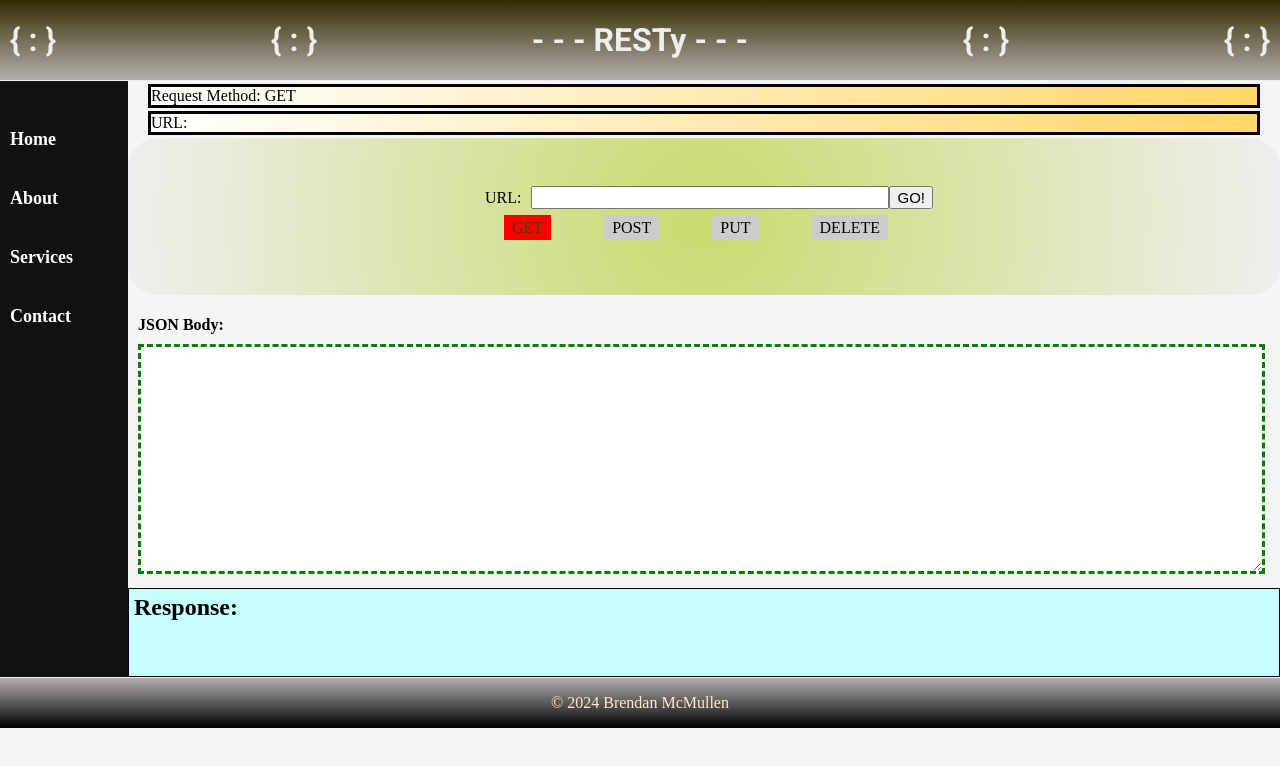
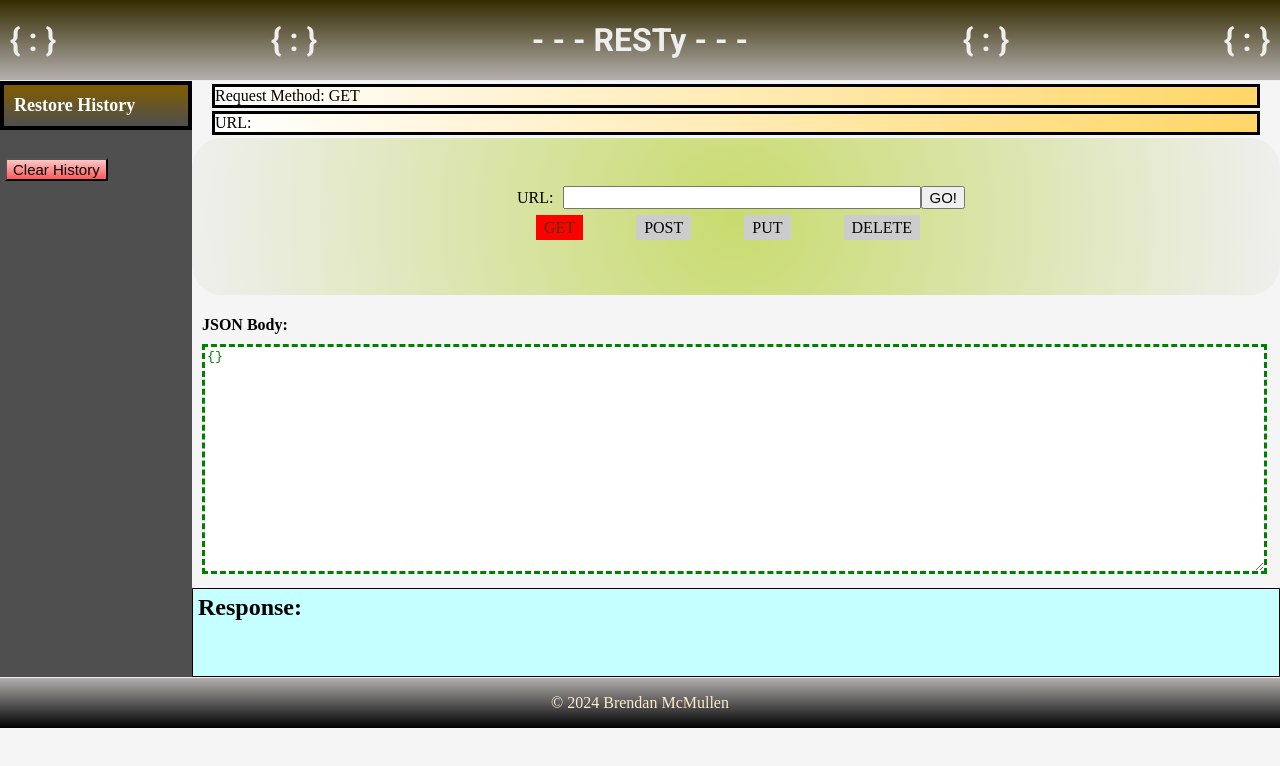
Before and after one commit to bgmcmullen/resty, a React (Vite) app: page / in a window 1280 px wide. Shown: the top 766 px of the page. Built offline with nearby package versions, Linux system fonts and the light colour scheme.

Commit message:
added history

```diff
--- a/src/App.jsx
+++ b/src/App.jsx
@@ -11,17 +11,19 @@ const App = () => {
   const [data, setData] = useState(null);
   const [requestParams, setRequestParams] = useState({ method: 'get' });
   const [historyArray, setHistoryArray] = useState([]);
-  useEffect(() => {
-    console.log(historyArray);
-  }, [historyArray]);
+  const [oldRequestBody, setOldRequestBody] = useState({});
+  const [oldUrl, setOrlUrl] = useState('');
+  const [oldMethod, setOldMethod] = useState('get');
 
   const fetchData = async (requestBody) => {
+
     try {
       const response = await axios.request({
         url: requestParams.url,
         method: requestParams.method,
         data: requestBody,
       });
+
       return response.data;
     } catch (error) {
       console.error('Error fetching data:', error);
@@ -36,27 +38,47 @@ const App = () => {
       count: Array.isArray(results) ? results.length : 'N/A',
       results: results,
     };
-    const historyObject = {...requestParams, requestBody, ...updatedData};
+    const historyObject = {requestParams, requestBody, data: updatedData};
 
-    setHistoryArray([...historyArray, historyObject]);
+    if(!containsIdenticalObject(historyArray, historyObject)){
+      setHistoryArray([...historyArray, historyObject]);
+    }
+
     setData(updatedData);
   };
+
+  function containsIdenticalObject(array, obj) {
+    return array.some(item => JSON.stringify(item) === JSON.stringify(obj));
+  }
 
   const setAppState = (newState) => {
     setRequestParams(newState.requestParams);
   };
+
+  const restoreHistory = (index) => {
+    setRequestParams(historyArray[index].requestParams);
+    setData(historyArray[index].data);
+    setOrlUrl(historyArray[index].requestParams.url);
+    setOldRequestBody(historyArray[index].requestBody);
+    setOldMethod(historyArray[index].requestParams.method);
+
+  };
+
+  const clearHistory = () => {
+    setHistoryArray([]);
+  }
 
   return (
     <React.Fragment>
       <Header />
       <div className="section-container">
         <section className="sidebar-section">
-          <History />
+          <History clearHistory={clearHistory} historyArray={historyArray} restoreHistory={restoreHistory}/>
         </section>
         <section className="main-section">
           <h4 id="request-labels">Request Method: {requestParams.method ? requestParams.method.toUpperCase() : null}</h4>
           <h4 id="request-labels">URL: {requestParams.url}</h4>
-          <Form handleApiCall={callApi} setAppState={setAppState} />
+          <Form oldMethod={oldMethod} handleApiCall={callApi} setAppState={setAppState} oldRequestBody={oldRequestBody} oldUrl={oldUrl}/>
           <Results data={data} />
         </section>
       </div>
--- a/src/App.scss
+++ b/src/App.scss
@@ -50,9 +50,9 @@ header {
 .sidebar-section {
   min-height: 100%;
   height: 100%;
-  width: 10%;
+  width: 15%;
 }
 .main-section {
   height: 100%;
-  width: 90%
+  width: 85%
 }
--- a/src/Components/Form/index.jsx
+++ b/src/Components/Form/index.jsx
@@ -1,4 +1,4 @@
-import React, { useState, useEffect } from 'react';
+import React, { useState, useEffect, useRef } from 'react';
 
 import './Form.scss';
 
@@ -8,11 +8,46 @@ function Form(props) {
   const [requestBody, setRequestBody] = useState('');
   const [method, setMethod] = useState('get');
   const [jsonColor, setJsonColor] = useState('green');
+  const [jsonBody, setJsonBody] = useState({})
+
+  const getRef = useRef(null);
+  const postRef = useRef(null);
+  const putRef = useRef(null);
+  const deleteRef = useRef(null);
 
   useEffect(() => {
 
     props.setAppState({ requestParams: { ...props.requestParams, method, url }});
   }, [url, method]);
+
+  useEffect(() => {
+    if(props.oldRequestBody)
+      setJsonBody(JSON.stringify(props.oldRequestBody));
+    else
+      setJsonBody(JSON.stringify({}));
+    setJsonColor('green');
+  }, [props.oldRequestBody])
+
+  useEffect(() => {
+    setUrl(props.oldUrl);
+  }, [props.oldUrl])
+
+  useEffect(() => {
+    setMethod(props.oldMethod);
+
+  }, [props.oldMethod])
+
+  useEffect(() => {
+    if (method === 'get') {
+      getRef.current.click();
+    } else if (method === 'post') {
+      postRef.current.click();
+    } else if (method === 'put') {
+      putRef.current.click();
+    } else if (method === 'delete') {
+      deleteRef.current.click();
+    }
+  }, [method]);
 
   function handleSubmit(e) {
     e.preventDefault();
@@ -20,20 +55,19 @@ function Form(props) {
   }
 
   function handleUrlChange(e) {
-    // setUrl(e.target.value);
     const urlString = e.target.value
     setUrl(urlString)
-    // props.setAppState({ requestParams: { ...props.requestParams, method, url: urlString } });
   }
 
   function handleMethodChange(e) {
     const newMethod = e.target.value;
     setMethod(newMethod);
-    // props.setAppState({ requestParams: { ...props.requestParams, method: newMethod, url } });
   }
+
 
   function handleJSONChange(e){
     let requestBody = e.target.value;
+    setJsonBody(e.target.value);
     try {
       requestBody = JSON.parse(e.target.value);
     } catch {
@@ -51,25 +85,25 @@ function Form(props) {
         <form onSubmit={handleSubmit}>
           <label className="URL">
             <span id="url">URL: </span>
-            <input name='url' type='text' onChange={handleUrlChange} />
+            <input name='url' type='text' onChange={handleUrlChange} value={url}/>
             <button type="submit">GO!</button>
           </label>
           <div id='http-buttons'>
             <label className="methods">
               <label>
-                <input type="radio" name="method" value="get" onChange={handleMethodChange} checked={method === 'get'} />
+                <input ref={getRef} type="radio" name="method" value="get" onChange={handleMethodChange} checked={method === 'get'} />
                 <span id="get">GET</span>
               </label>
               <label>
-                <input type="radio" name="method" value="post" onChange={handleMethodChange} />
+                <input ref={postRef} type="radio" name="method" value="post" onChange={handleMethodChange} />
                 <span id="post">POST</span>
               </label>
               <label>
-                <input type="radio" name="method" value="put" onChange={handleMethodChange} />
+                <input ref={putRef} type="radio" name="method" value="put" onChange={handleMethodChange} />
                 <span id="put">PUT</span>
               </label>
               <label>
-                <input type="radio" name="method" value="delete" onChange={handleMethodChange} />
+                <input ref={deleteRef} type="radio" name="method" value="delete" onChange={handleMethodChange} />
                 <span id="delete">DELETE</span>
               </label>
             </label>
@@ -77,7 +111,7 @@ function Form(props) {
         </form>
       </div>
       <h4>JSON Body:</h4>
-      <textarea id="JSON-input" onChange={handleJSONChange} data-testid="json-input" style={{color: jsonColor}}>
+      <textarea id="JSON-input" onChange={handleJSONChange} data-testid="json-input" style={{color: jsonColor}} value={jsonBody}>
       </textarea>
     </>
   );
--- a/src/Components/History/History.scss
+++ b/src/Components/History/History.scss
@@ -1,14 +1,29 @@
-/* Style the sidebar */
+
+$sidbarColor: rgb(79, 79, 79);
+
 .sidebar {
   height: 100%;
   top: 0;
   left: 0;
-  background-color: #111;
-  padding-top: 20px;
+  background-color: $sidbarColor;
+  ;
+  padding-top: 0px;
+}
+
+.sidebar h3 {
+  border: solid 4px;
+  border-color: black;
+  padding: 10px;
+  margin-top: 0px;
+  text-decoration: none;
+  font-size: 18px;
+  color: white;
+  display: block;
+  background: linear-gradient(to bottom, rgb(128, 92, 0), $sidbarColor);
 }
 
 /* Links inside the sidebar */
-.sidebar h3 {
+.sidebar h4 {
   padding: 10px;
   text-decoration: none;
   font-size: 18px;
@@ -17,6 +32,42 @@
 }
 
 /* Change color on hover */
-.sidebar h3:hover {
-  background-color: #555;
+.history-container:hover  {
+  background-color: #bbbbbb;
+  cursor: pointer;
 }
+
+ul {
+  margin: 0;
+  padding: 0;
+}
+
+.history-container {
+  padding: 5px;
+  margin-top: 12px;
+}
+
+.url {
+  display: inline;
+  font-size: 12px;
+  color: white;
+  list-style-type: none;
+  background: none;
+  padding: 2px;
+  margin: 0;
+  word-break: break-all;
+}
+
+.method {
+  padding: 2px;
+  margin-top: 10px;
+  margin-right: 2px;
+  margin-left: 0px;
+  display: inline;
+}
+
+.clear-button {
+  margin-top: 10px;
+  margin-left: 5px;
+  background: linear-gradient(to bottom, rgb(253, 199, 199), rgb(253, 89, 89));
+}
--- a/src/Components/History/index.jsx
+++ b/src/Components/History/index.jsx
@@ -2,14 +2,46 @@ import React from 'react';
 
 import './History.scss';
 
-function History() {
+function History(props) {
+  const { historyArray, restoreHistory } = props;
+
+  function selectMethodColor(method){
+    if(method === 'get') {
+      return 'lightblue';
+    }
+    if(method === 'post') {
+      return 'green';
+    }
+    if(method === 'put') {
+      return 'yellow';
+    }
+    if(method === 'delete') {
+      return 'red';
+    }
+  }
+
+  function handleClickHistory(e) {
+    const index = e.currentTarget.getAttribute('data-index');
+    restoreHistory(index);
+
+  }
+
+
   return (
     <>
       <div className="sidebar">
-        <h3>Home</h3>
-        <h3>About</h3>
-        <h3>Services</h3>
-        <h3>Contact</h3>
+        <h3>Restore History</h3>
+          {historyArray ? (
+            <ul>
+                {historyArray.map((history, index) => (
+                  <div className="history-container" key={index + 'div'} data-index={index}  onClick={handleClickHistory}>
+                    <p className='method' key={index} style={{background: selectMethodColor(history.requestParams.method)}}>{history.requestParams.method.toUpperCase()}</p><p className='url' key={index + 'url'}>{history.requestParams.url}</p>
+                  </div>
+                ))
+              }
+            </ul>
+          ) : null}
+                <button className="clear-button" onClick={props.clearHistory}>Clear History</button>
       </div>
 
     </>
--- a/src/Components/Results/Results.scss
+++ b/src/Components/Results/Results.scss
@@ -6,6 +6,8 @@
 }
 
 li {
+  list-style-type: disc;
+  margin-left: 20px;
   margin-top: 10px;
   background-color: rgb(197, 255, 255);
 }
```
